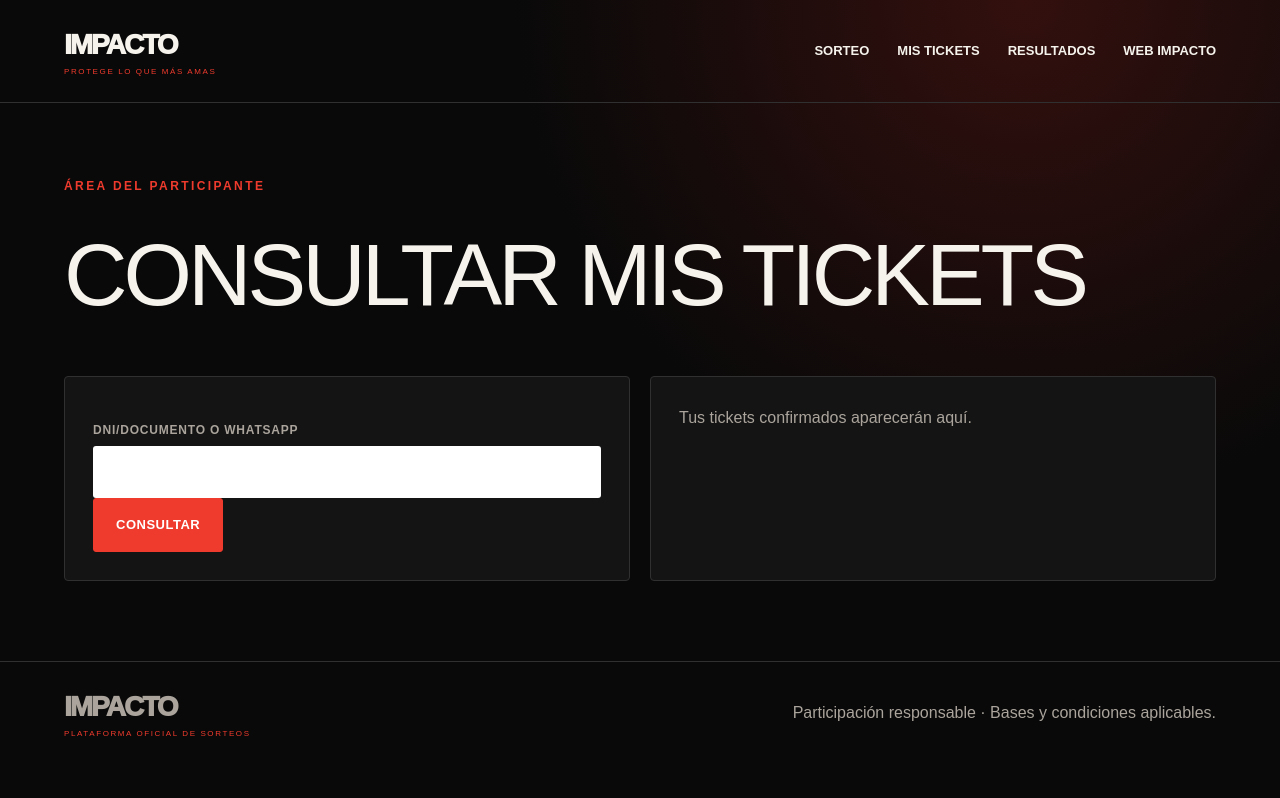
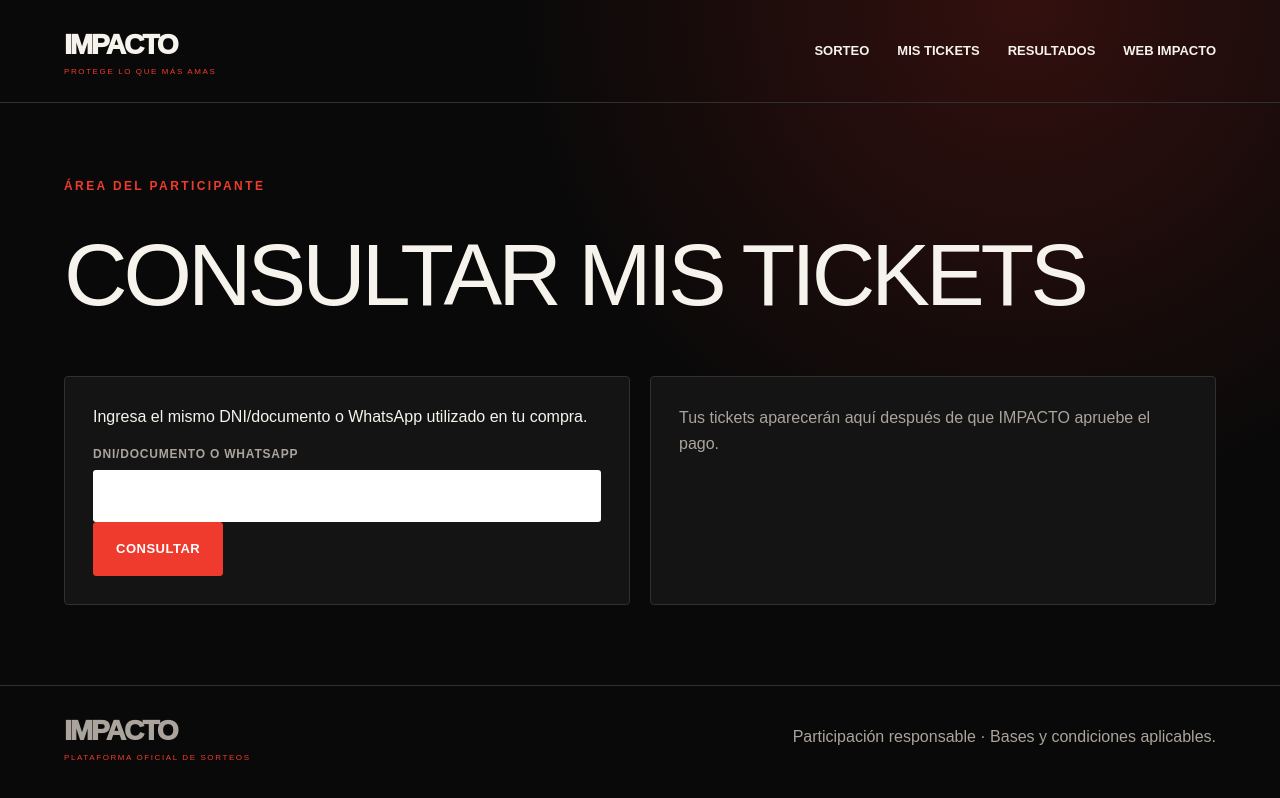
Before and after one commit to aircristobalbuzon-maker/impacto-sorteos, a Next.js app: page /mis-tickets in a window 1280 px wide. Built offline with nearby package versions, Linux system fonts and the light colour scheme.

Commit message:
feat: complete raffle publishing and admin controls

```diff
--- a/app/mis-tickets/page.tsx
+++ b/app/mis-tickets/page.tsx
@@ -1,3 +1,20 @@
 'use client'
-import {useState} from 'react';import {ticketNumber} from '@/lib/format'
-export default function Page(){const[q,setQ]=useState('');const[rows,setRows]=useState<any[]>([]);const[msg,setMsg]=useState('');async function search(e:React.FormEvent){e.preventDefault();const r=await fetch(`/api/public/tickets?q=${encodeURIComponent(q)}`);const o=await r.json();setRows(o.tickets||[]);setMsg(o.message||'')}return <main className="page"><span className="eyebrow">ÁREA DEL PARTICIPANTE</span><h1>CONSULTAR MIS TICKETS</h1><div className="grid"><form className="card col6" onSubmit={search}><label>DNI/documento o WhatsApp</label><input value={q} onChange={e=>setQ(e.target.value)} required/><button>CONSULTAR</button></form><section className="card col6">{rows.map(t=><div key={t.id} className="ticket">{ticketNumber(t.number)} · {t.status}</div>)}{!rows.length&&<p className="muted">{msg||'Tus tickets confirmados aparecerán aquí.'}</p>}</section></div></main>}
+import { useState } from 'react'
+import { ticketNumber } from '@/lib/format'
+import { ticketStatusLabel } from '@/lib/status-labels'
+
+type Ticket = { id: string; number: number; status: string; raffles?: { name?: string } }
+
+export default function Page() {
+  const [query, setQuery] = useState('')
+  const [rows, setRows] = useState<Ticket[]>([])
+  const [message, setMessage] = useState('')
+  const [busy, setBusy] = useState(false)
+  async function search(event: React.FormEvent) {
+    event.preventDefault(); setBusy(true)
+    const response = await fetch(`/api/public/tickets?q=${encodeURIComponent(query)}`)
+    const output = await response.json(); setBusy(false)
+    setRows(output.tickets || []); setMessage(output.message || '')
+  }
+  return <main className="page"><span className="eyebrow">ÁREA DEL PARTICIPANTE</span><h1>CONSULTAR MIS TICKETS</h1><div className="grid"><form className="card col6" onSubmit={search}><p>Ingresa el mismo DNI/documento o WhatsApp utilizado en tu compra.</p><label>DNI/documento o WhatsApp</label><input value={query} onChange={event => setQuery(event.target.value)} required/><button disabled={busy}>{busy ? 'CONSULTANDO...' : 'CONSULTAR'}</button></form><section className="card col6">{rows.map(ticket => <div key={ticket.id} className="ticket"><b>{ticketNumber(ticket.number)}</b><br/><small>{ticket.raffles?.name}</small><br/><span>{ticketStatusLabel(ticket.status)}</span></div>)}{!rows.length && <p className="muted">{message || 'Tus tickets aparecerán aquí después de que IMPACTO apruebe el pago.'}</p>}</section></div></main>
+}
```
